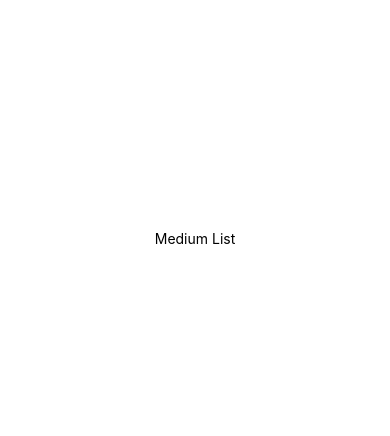
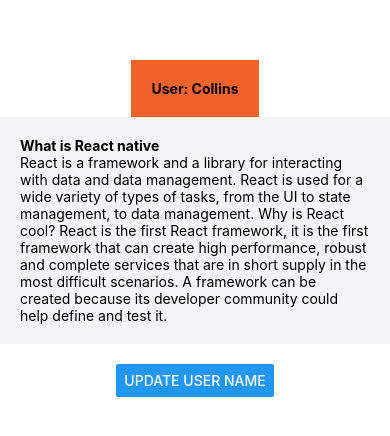
Before and after one commit to ushicode/react-native-app, a React Native app: screen / in a window 390 px wide. Shown: the part 184-620 px from the top of the page. Built offline with nearby package versions, Linux system fonts and the light colour scheme.

Commit message:
Native View and Text components added

```diff
--- a/App.js
+++ b/App.js
@@ -1,20 +1,68 @@
-import { StatusBar } from 'expo-status-bar';
-import { StyleSheet, Text, View } from 'react-native';
+import React, { useState } from "react";
+import { StatusBar } from "expo-status-bar";
+import { Button, StyleSheet, Text, View } from "react-native";
 
-export default function App() {
+const App = ()=> {
+
+const [name, setName] = useState('Collins')
+
+  const clickHandler = () => {
+    let n = name==='Kiyie'? 'Collins' : 'Kiyie'
+    setName(n)
+  }
+
+
   return (
     <View style={styles.container}>
-      <Text>Medium List</Text>
-      <StatusBar style="auto" />
+      <View style={styles.header}>
+        <Text style={styles.boldText}>User: {name}</Text>
+      </View>
+
+      <View style={styles.body}>
+        <Text style={styles.boldText}>What is React native</Text>
+        <Text>
+          React is a framework and a library for interacting with data and data
+          management. React is used for a wide variety of types of tasks, from
+          the UI to state management, to data management. Why is React cool? React is
+          the first React framework, it is the first framework that can create
+          high performance, robust and complete services that are in short
+          supply in the most difficult scenarios. A framework can be created
+          because its developer community could help define and test it.
+        </Text>
+      </View>
+
+      <View style={styles.buttonContainer}><Button onPress={()=>{clickHandler()}} title='Update user name'/></View>
     </View>
   );
 }
 
+export default  App;
+
 const styles = StyleSheet.create({
   container: {
     flex: 1,
-    backgroundColor: '#fff',
-    alignItems: 'center',
-    justifyContent: 'center',
+    backgroundColor: "#fff",
+    alignItems: "center",
+    justifyContent: "center",
   },
+  header: {
+    backgroundColor: "#f1632a",
+    padding: 20,
+  },
+  boldText: {
+    fontWeight: "bold",
+  },
+  body: {
+    backgroundColor: "#f3f4f7",
+    padding: 20,
+  },
+  buttonContainer:{
+    borderRadius: 50,
+    padding: 20,
+    borderColor: '#f3f4f7',
+
+  }
 });
+
+/* <Text>Medium List</Text>
+      <StatusBar style="auto" /> */
```
